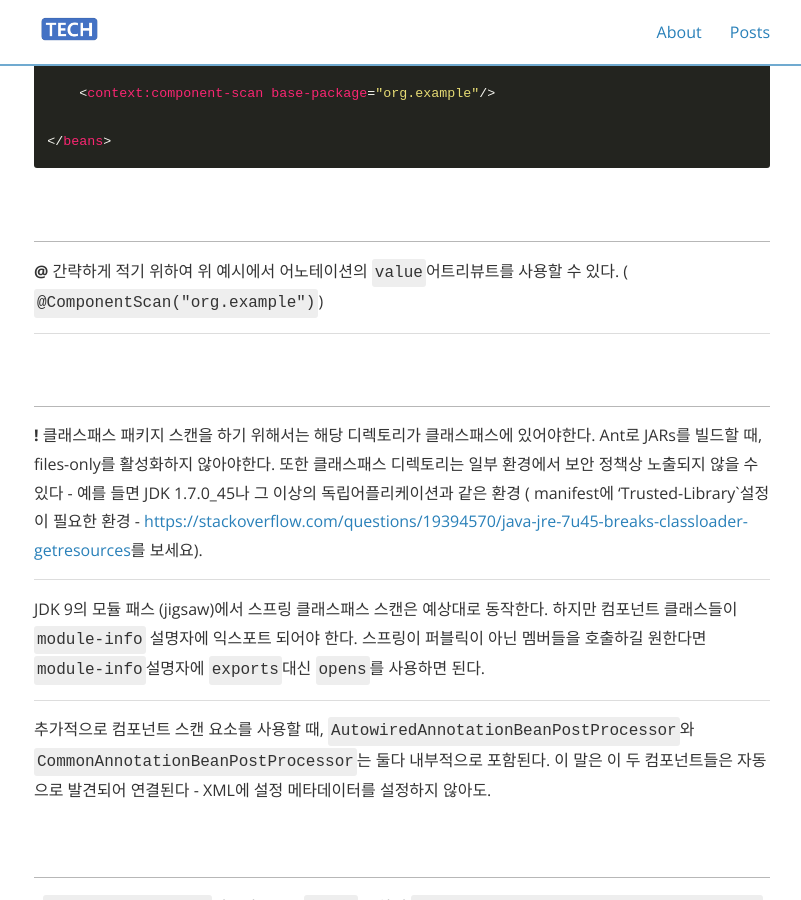
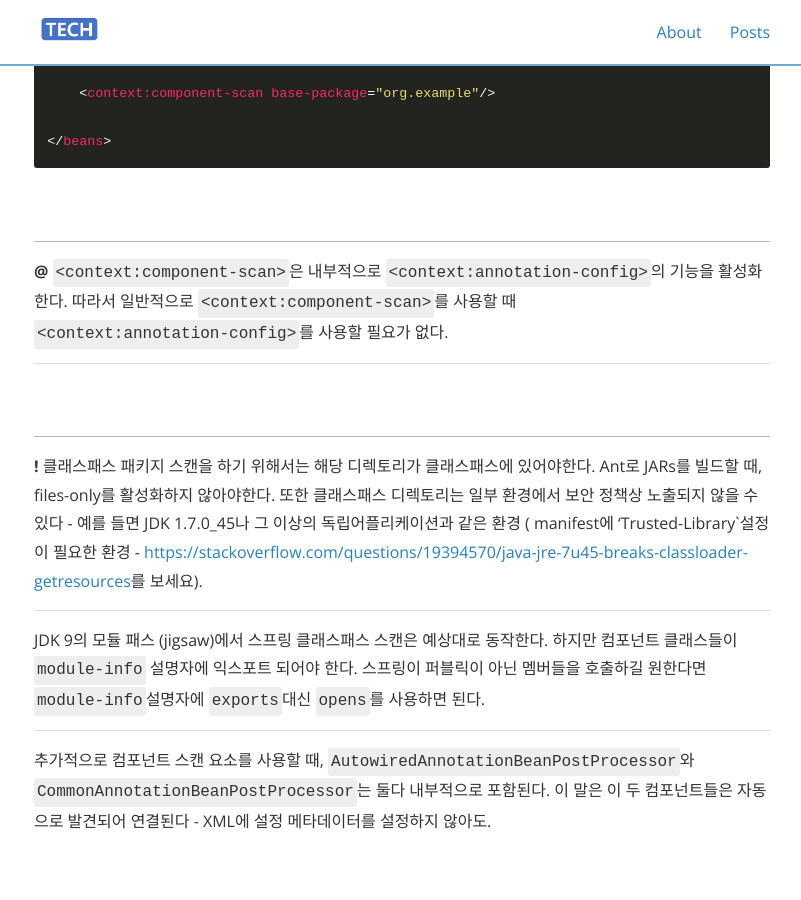
Before and after one commit to e406hsy/e406hsy.github.io, a Jekyll site: the page built from _posts/2020-05-17-Spring_Reference_Core_1_Beans.md, in a window 1280 px wide and 900 px high, scrolled down 110409 px. Shown: the whole window, without its empty margins (238-1039 px from the left). Built offline with Jekyll 4.4.1, drawn with Linux system fonts in a browser that asks for light colours; nearby versions of some CDN libraries; comment, search, counter and statistics services are not loaded.

Commit message:
fix: fix content

```diff
--- a/_posts/2020-05-17-Spring_Reference_Core_1_Beans.md
+++ b/_posts/2020-05-17-Spring_Reference_Core_1_Beans.md
@@ -3288,7 +3288,7 @@ public class AppConfig  {
 
 | |
 | ----- |
-| **@** 간략하게 적기 위하여 위 예시에서 어노테이션의 `value`어트리뷰트를 사용할 수 있다. (`@ComponentScan("org.example")`) |
+| **@** `<context:component-scan>`은 내부적으로 `<context:annotation-config>`의 기능을 활성화한다. 따라서 일반적으로 `<context:component-scan>`를 사용할 때 `<context:annotation-config>`를 사용할 필요가 없다. |
 
 | |
 | ----- |
```
